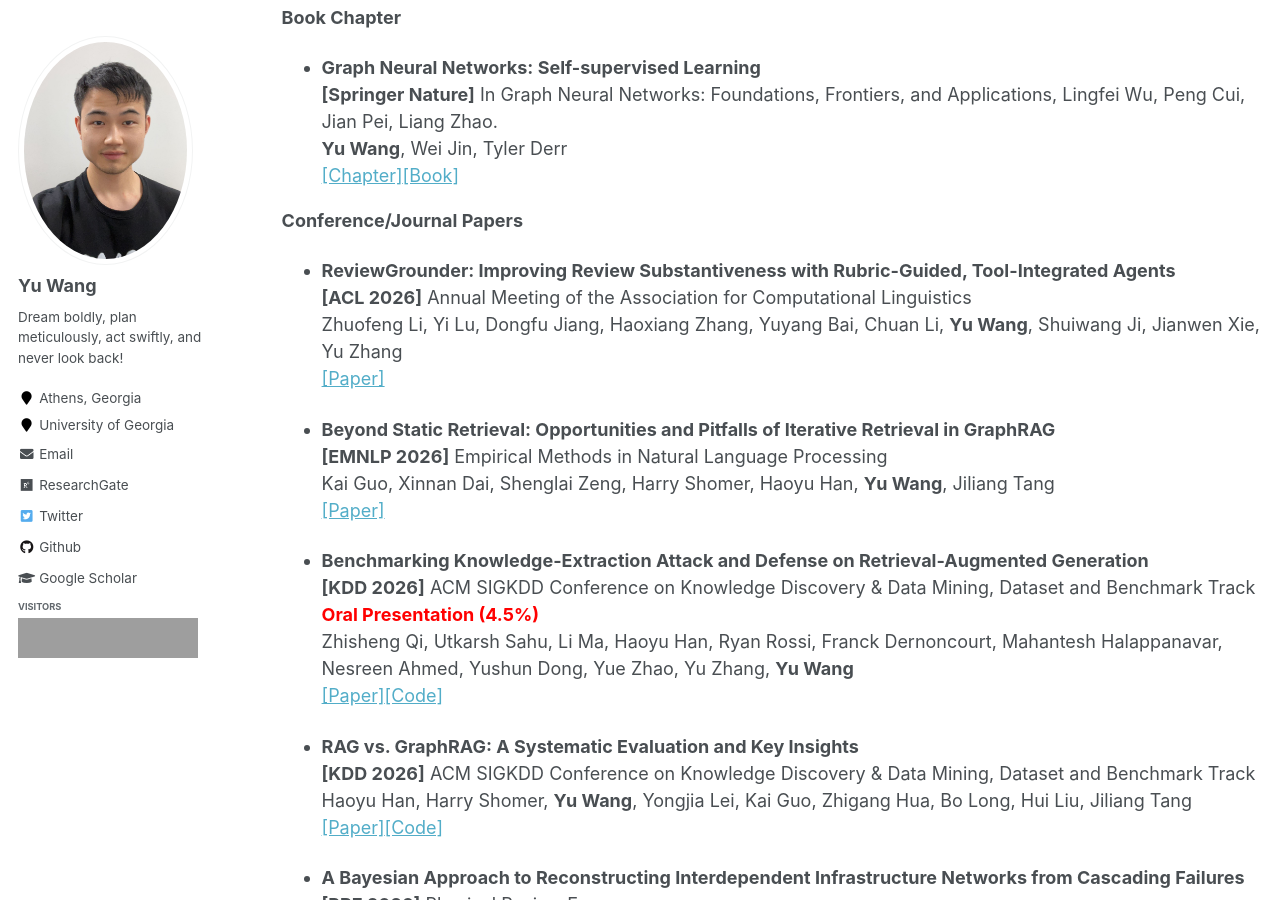
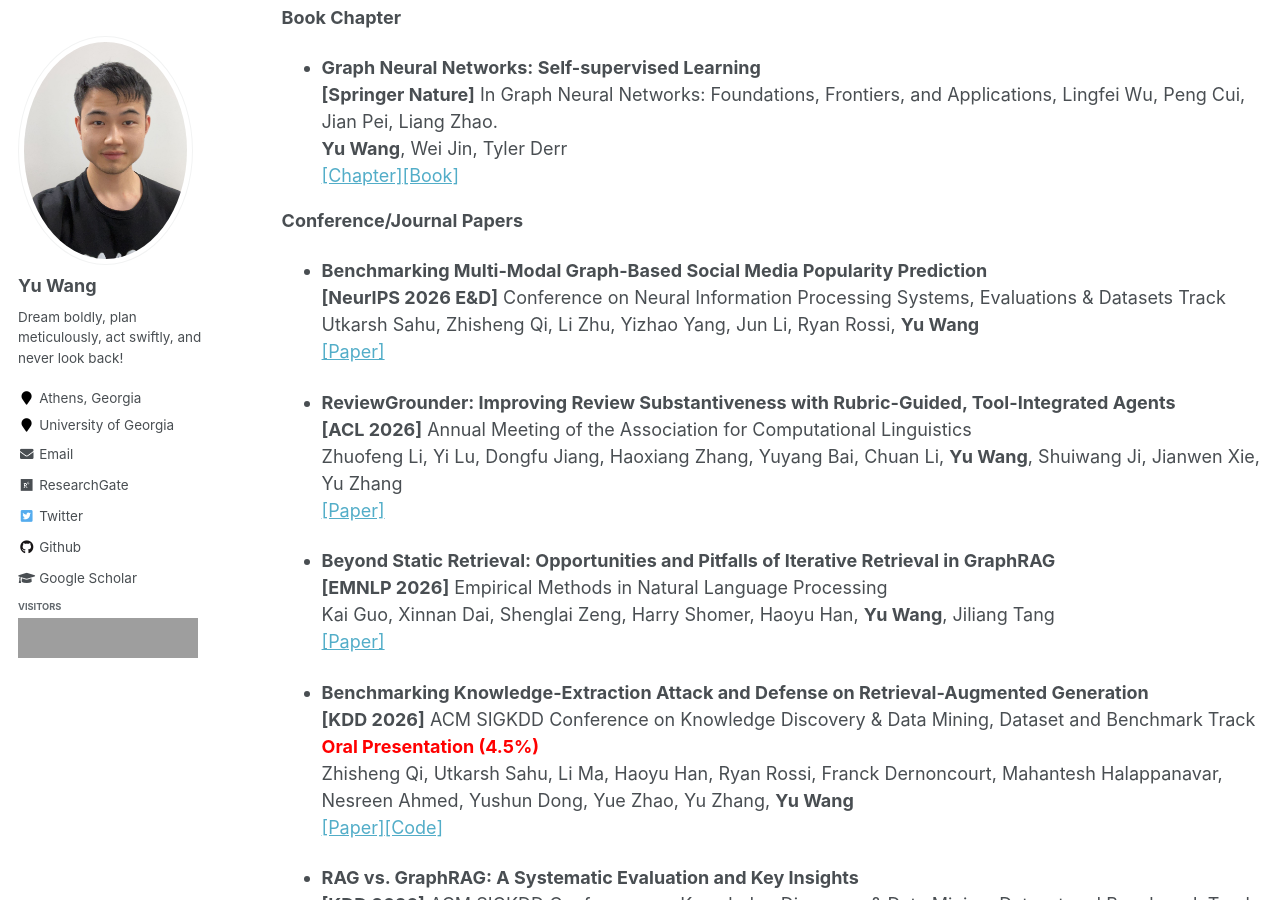
Before and after one commit to yuwang0103/yuwang0103.github.io, a Jekyll site: the page built from _pages/publication.md, in a window 1280 px wide and 900 px high, scrolled down 1154 px. Built offline with Jekyll 4.4.1, drawn with Linux system fonts in a browser that asks for light colours; some of the changed text lies outside the part shown; grey boxes are pictures that could not be loaded.

Commit message:
Announce NeurIPS 2026 E&D paper acceptance

```diff
--- a/_pages/publication.md
+++ b/_pages/publication.md
@@ -47,6 +47,11 @@ author_profile: true
 
 
 **Conference/Journal Papers**
+
+- **Benchmarking Multi-Modal Graph-Based Social Media Popularity Prediction**
+  <br> **[NeurIPS 2026 E&D]** Conference on Neural Information Processing Systems, Evaluations & Datasets Track
+  <br> Utkarsh Sahu, Zhisheng Qi, Li Zhu, Yizhao Yang, Jun Li, Ryan Rossi, **Yu Wang**
+  <br> [[Paper]](https://arxiv.org/abs/2606.27539)
 
 - **ReviewGrounder: Improving Review Substantiveness with Rubric-Guided, Tool-Integrated Agents**
   <br> **[ACL 2026]** Annual Meeting of the Association for Computational Linguistics
```
Also changed, not shown: other parts of _pages/publication.md (+0 -5 lines), _pages/about.md (+1 -0 lines).
